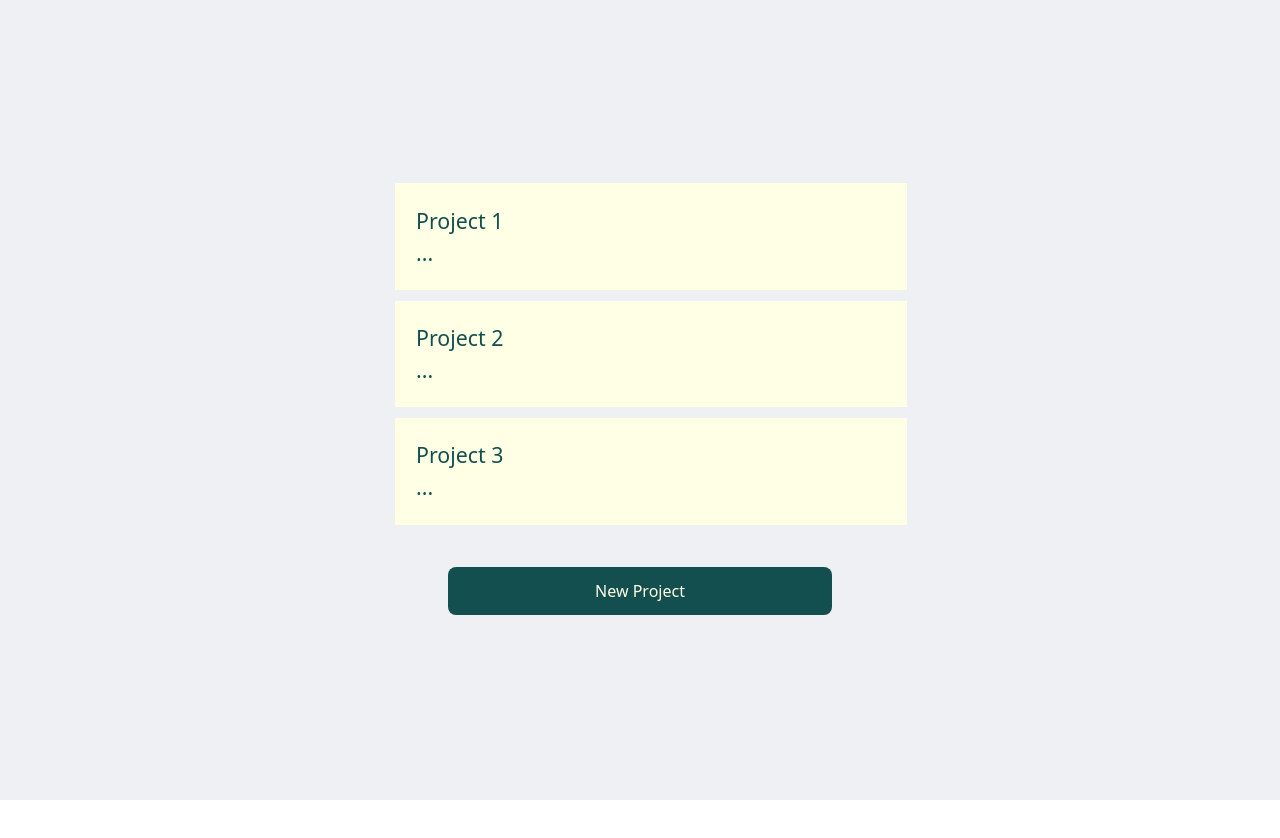
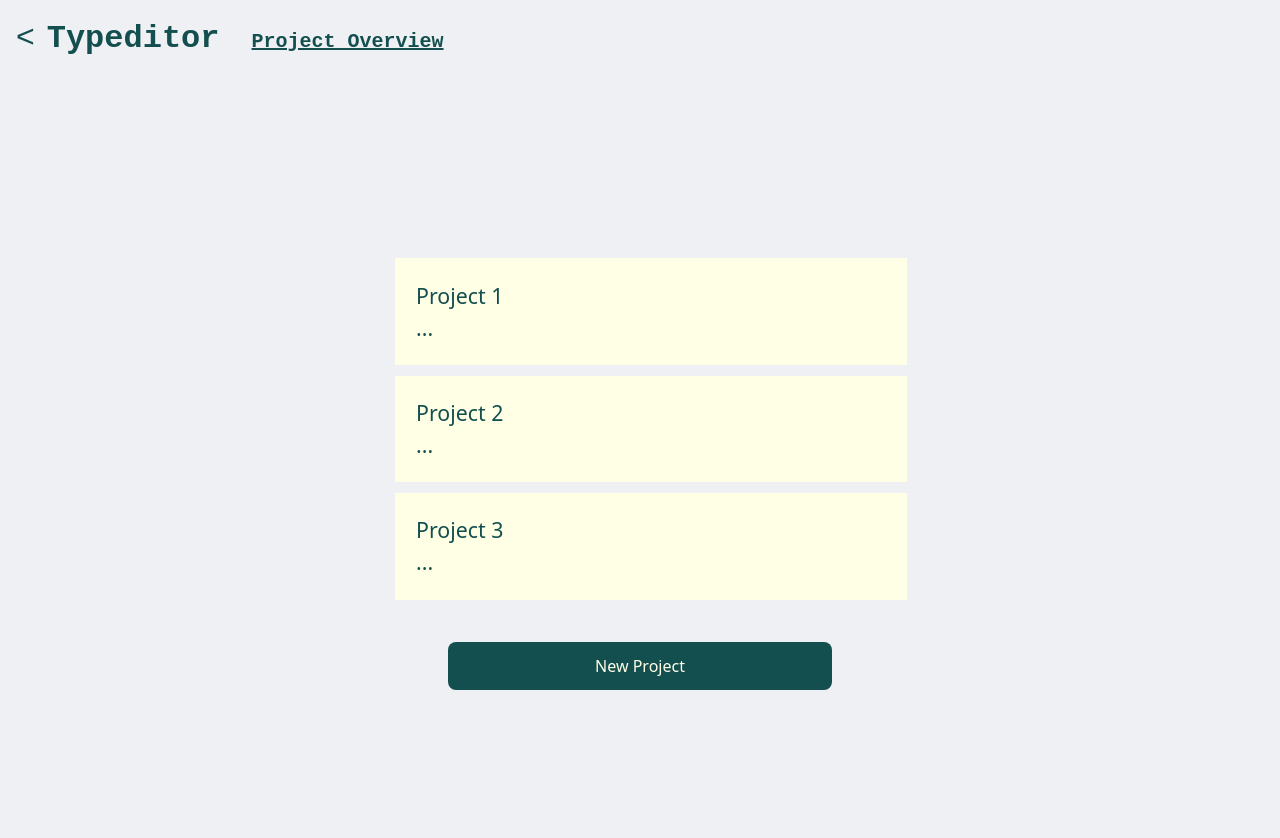
Before and after one commit to lugawe/typeditor, a Next.js app: page /projects in a window 1280 px wide. Shown: the top 838 px of the page. Before the commit the page ends 800 px from the top, so only its background shows below. Built offline with nearby package versions, Linux system fonts and the light colour scheme.

Commit message:
create breadcrumbs in project overview page

```diff
--- a/pages/projects/index.js
+++ b/pages/projects/index.js
@@ -2,6 +2,8 @@ import styles from "@/styles/projects.module.css";
 import React, { useState, useEffect } from "react";
 import ProjectCard from "@/components/project_list_element";
 import { getProjects as apiGetProjects } from "@/lib/api/project";
+import Breadcrumbs from "@/components/breadcrumbs";
+
 
 export default function ProjectsIndex() {
   // ...
@@ -16,7 +18,16 @@ export default function ProjectsIndex() {
     getProjects();
   }, []);
 
+  const breadcrumbsItems = [
+    { label: "Project Overview", href: "/projects" },
+];
+
+
   return (
+    <div className={styles.page}>
+      <div className={styles.breadcrumbContainer}>
+        <Breadcrumbs items={breadcrumbsItems} showBack={true} />
+      </div>
       <div className={styles.wrapper}>
         <div className={styles.projectlist}>
           {projects.map((p) => (
@@ -25,5 +36,6 @@ export default function ProjectsIndex() {
         </div>
         <button className={styles.button}>New Project</button>
       </div>
+    </div>
   );
 }
```
Lines whose indentation alone changed are shown as unchanged.
